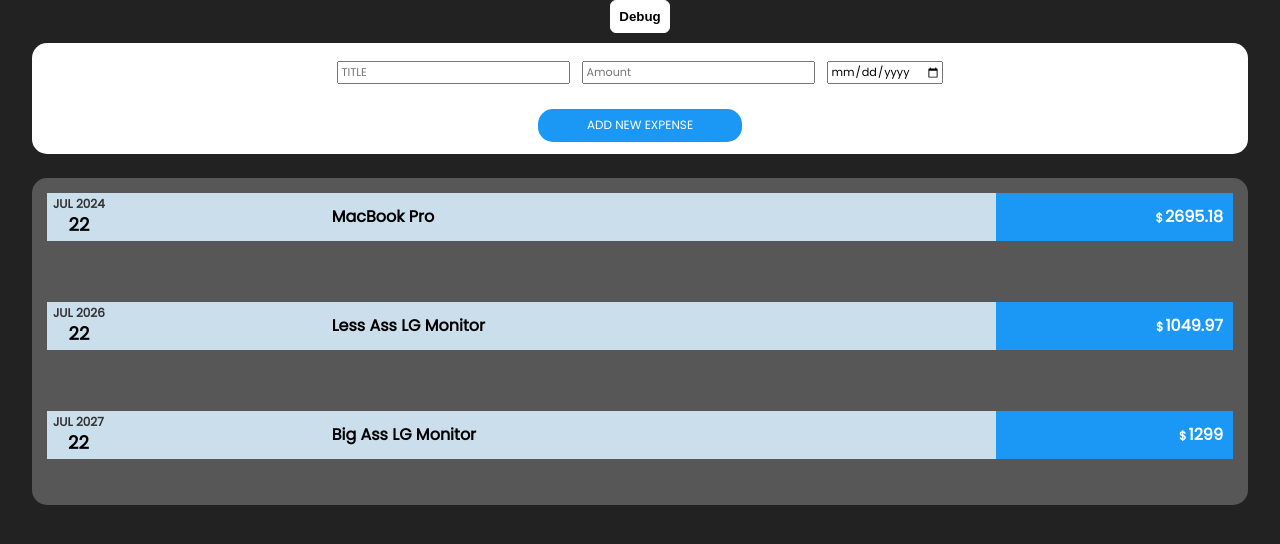
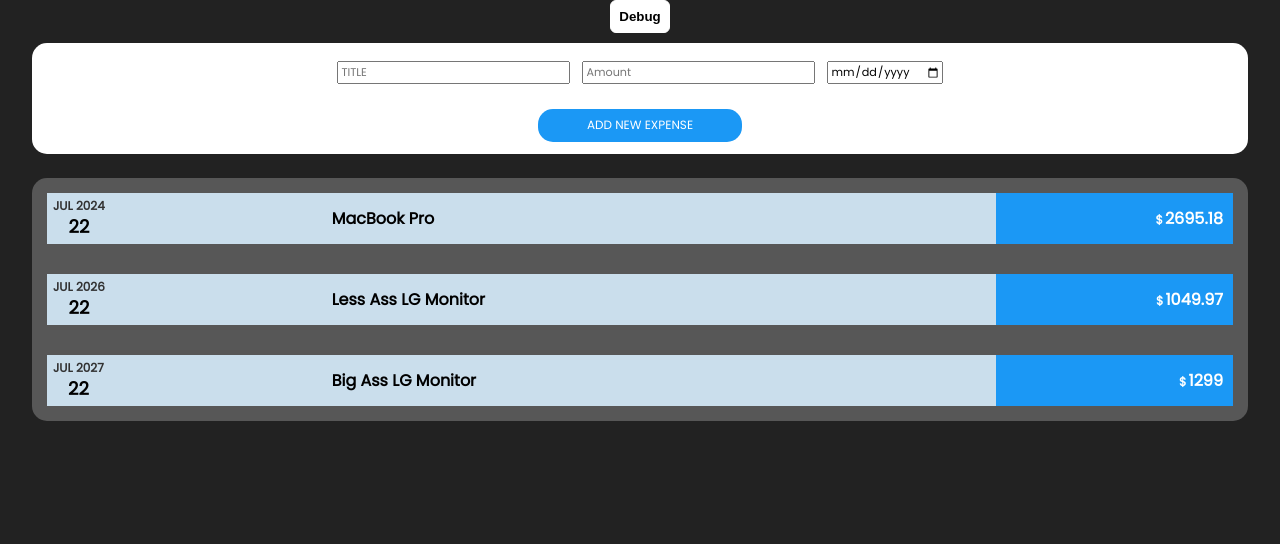
Before and after one commit to kartikkoul/cool-expense-tracker, a React (Create React App) app: page / in a window 1280 px wide. Shown: the top 544 px of the page. Built offline with nearby package versions, Linux system fonts and the light colour scheme.

Commit message:
-Better style

```diff
--- a/src/myComponents/Expense.css
+++ b/src/myComponents/Expense.css
@@ -3,6 +3,12 @@
     margin: 15px;
     display: flex;
     justify-content: center;
+    height: 51px;
+    transition: 200ms;
+}
+
+.expenseOuter:hover{
+    box-shadow: 0px 10px 24px 0px rgba(0, 0, 0, 0.233);
 }
 
 .expenseInner{
@@ -11,12 +17,13 @@
     flex-direction: row;
     justify-content: space-between;
     font-family: 'Poppins', sans-serif;
+    height: 100%;
 }
 
 .sectionOneOuter{
     width: 80%;
     background-color: #CADEEC;
-    height: 60%;
+    height: 100%;
 }
 
 .sectionOneInner{
@@ -31,7 +38,7 @@
 .sectionTwoOuter{
     width: 20%;
     background-color: #1B98F5;
-    height: 60%;
+    height: 100%;
     justify-content: flex-end;
 }
 
```
